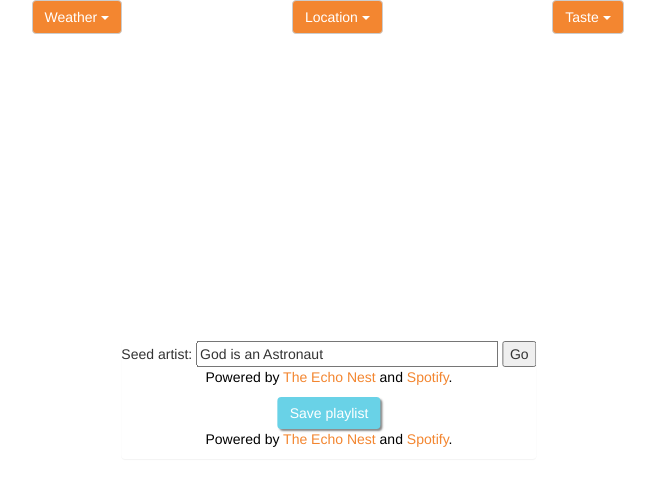
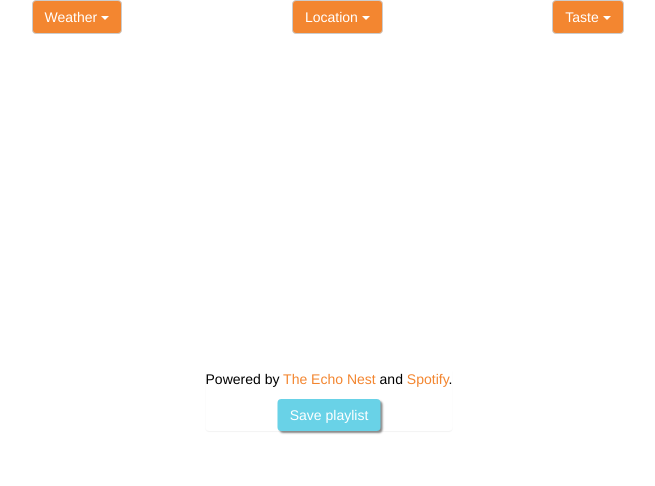
Before and after one commit to abenba01/inTune, a website: page main.html in a window 1280 px wide. Shown: the whole page, without its empty margins (311-966 px from the left). Drawn offline with nearby package versions, Linux system fonts and the light colour scheme; some packages are replaced by stand-ins of ours.

Commit message:
committing to pull

```diff
--- a/main.html
+++ b/main.html
@@ -77,25 +77,14 @@
 
 
 		    <div id ='seed' class='centered'>
-		        <span> Seed artist:
-		            <input title="Artist" type="text"  size=34 id="artist" name="artist" value='God is an Astronaut'/>
-		        </span>
-		        	<button value="go" id="go" name="go"> Go </button>
+
 		        <div id="info"> </div>
 		   		<div id="all_results"> </div>
-
 	    	</div>
 
 	    	<div id='footer'>
 		        <p>Powered by <a href="http://the.echonest.com" class="link">The Echo Nest</a> and <a href="http://spotify.com" class="link">Spotify</a>. </p>
 		        <button type="button" class="btn btn-primary center-block" id="all_buttons" onclick="alert('Saved!');">Save playlist</button>
-
-    		<div id ='seed' id='song_panel' class='centered'>
-        		<div id="info"> </div>
-    			<div id="all_results"> </div>
-				<div id='footer'>
-        			<p>Powered by <a href="http://the.echonest.com" class="link">The Echo Nest</a> and <a href="http://spotify.com" class="link">Spotify</a>. </p>
-    			</div>
 
     		</div>
 		</div>
```
